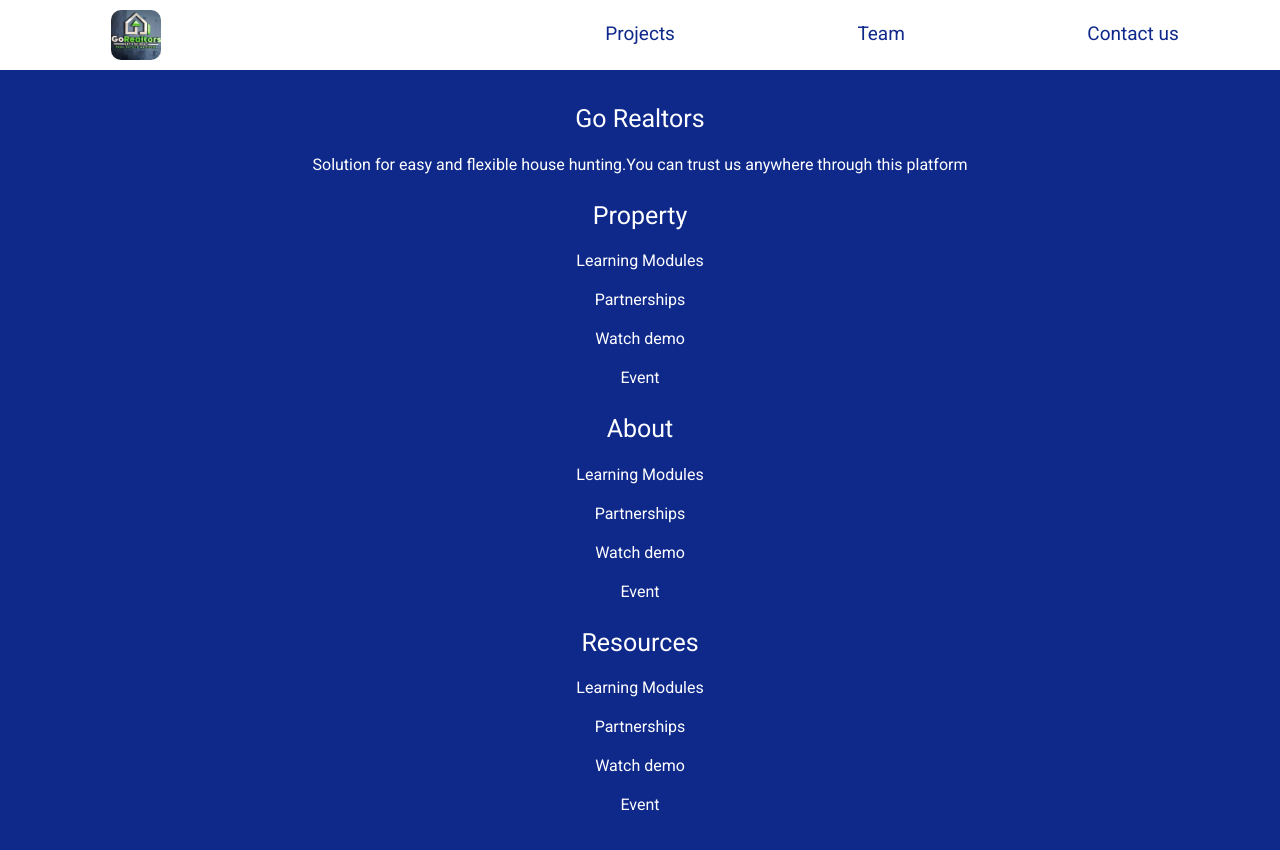
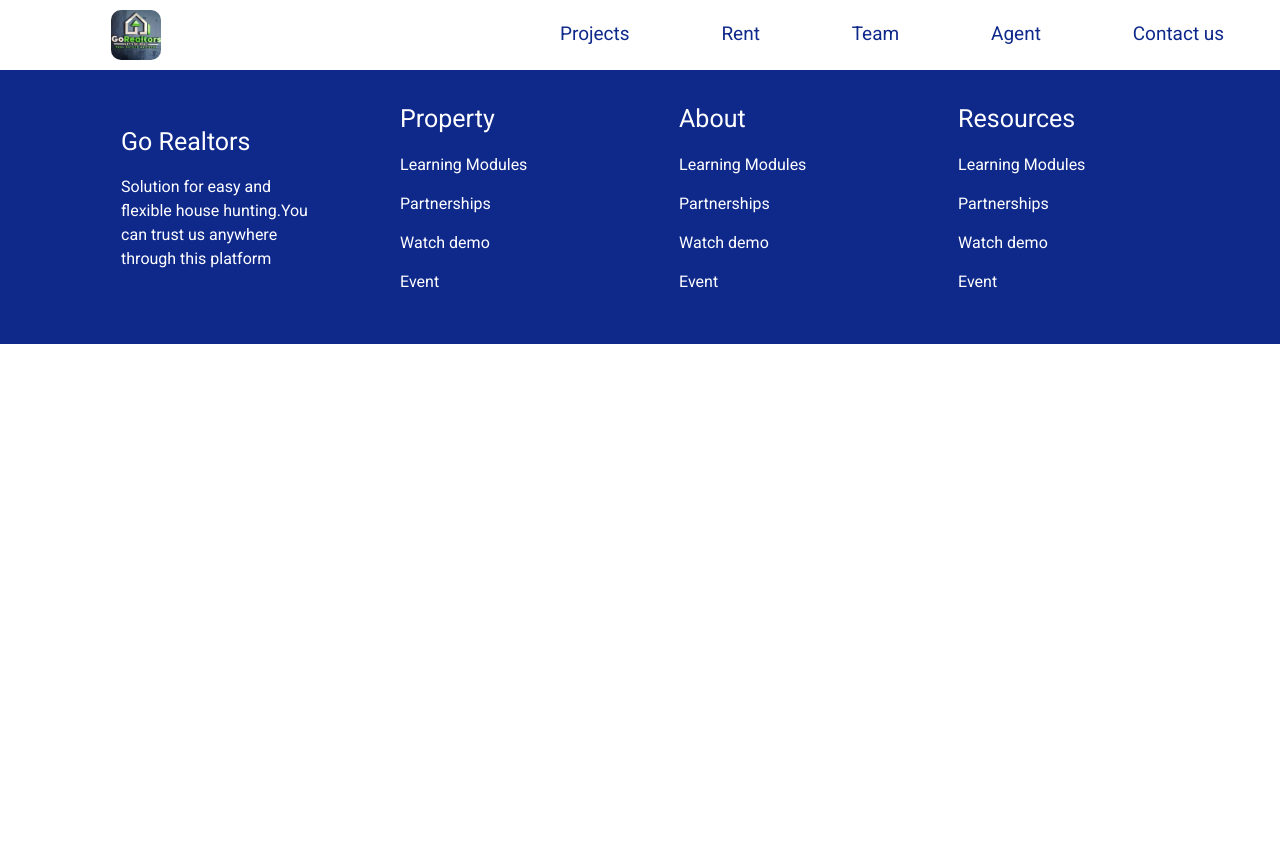
Before and after one commit to Pankaj-Phour/GoRealtors, an Angular app: page /footer in a window 1280 px wide. Shown: the top 850 px of the page. After the commit the page ends 800 px from the top, so only its background shows below. Built offline with nearby package versions, Linux system fonts and the light colour scheme; a web font is replaced by a local one; what tw-elements would draw is missing.

Commit message:
Navbar updated and nav close function updated from home page

```diff
--- a/src/app/api.service.ts
+++ b/src/app/api.service.ts
@@ -1,4 +1,4 @@
-import { Injectable } from '@angular/core';
+import { EventEmitter, Injectable, Output } from '@angular/core';
 
 @Injectable({
   providedIn: 'root'
@@ -6,4 +6,10 @@ import { Injectable } from '@angular/core';
 export class ApiService {
 
   constructor() { }
+
+  @Output() closeSidebarEmitter = new EventEmitter();
+
+  closeSideBar(data:boolean){
+    this.closeSidebarEmitter.emit(data)
+  }
 }
--- a/src/app/footer/footer.component.scss
+++ b/src/app/footer/footer.component.scss
@@ -15,6 +15,7 @@
     width: 90%;
     height: 100%;
     display: flex;
+    flex-direction: row;
     justify-content: space-around;
     align-items: center;
 }
@@ -39,6 +40,9 @@
 
 
 // CSS for mobile devices
+
+@media only screen and (max-width:600px){
+
     .container{
         display: flex;
         flex-direction: column;
@@ -48,3 +52,4 @@
         text-align: center;
         width: 100%;
     }
+}
--- a/src/app/home/home.component.ts
+++ b/src/app/home/home.component.ts
@@ -1,4 +1,5 @@
 import { Component, OnInit } from '@angular/core';
+import { ApiService } from '../api.service';
 
 @Component({
   selector: 'app-home',
@@ -16,13 +17,15 @@ featured:any = [
   {image:'assets/feature2.svg'},
   {image:'assets/feature3.svg'},
 ]
-  constructor() { }
+  constructor(private _api:ApiService) { }
 
   ngOnInit(): void {
   }
 
+
+  // This function is to remove the sidebar while clicking on the home page anywhere outside the sidebar
   removeSideNav(){
     console.log("Hello  from remove nav function");
-
+    this._api.closeSideBar(true)
   }
 }
--- a/src/app/navbar/navbar.component.html
+++ b/src/app/navbar/navbar.component.html
@@ -4,7 +4,9 @@
     </div>
     <div class="navItems">
         <div class="link">Projects</div>
+        <div class="link">Rent</div>
         <div class="link">Team</div>
+        <div class="link">Agent</div>
         <div class="link">Contact us</div>
     </div>
     <div class="hamburger">
@@ -13,7 +15,9 @@
     <div class="mobileNav" *ngIf="mobileNav">
         <img src="" height="30" width="30" (click)="closeNav('')">
         <div class="link" (click)="closeNav('projects')">Projects</div>
+        <div class="link" (click)="closeNav('projects')">Rent</div>
         <div class="link" (click)="closeNav('Team')">Team</div>
+        <div class="link" (click)="closeNav('Contact')">Agent</div>
         <div class="link" (click)="closeNav('Contact')">Contact us</div>
     </div>
 </div>
--- a/src/app/navbar/navbar.component.ts
+++ b/src/app/navbar/navbar.component.ts
@@ -1,5 +1,6 @@
 import { Component, OnInit } from '@angular/core';
 import { Router } from '@angular/router';
+import { ApiService } from '../api.service';
 
 @Component({
   selector: 'app-navbar',
@@ -8,9 +9,12 @@ import { Router } from '@angular/router';
 })
 export class NavbarComponent implements OnInit {
   mobileNav:boolean = false;
-  constructor(private router:Router) { }
+  constructor(private router:Router, private _api:ApiService) { }
 
   ngOnInit(): void {
+    this._api.closeSidebarEmitter.subscribe((data:boolean)=>{
+      data === true ? this.mobileNav = false : '';
+    })
   }
 
   closeNav(link:any){
```
Lines whose indentation alone changed are shown as unchanged.
